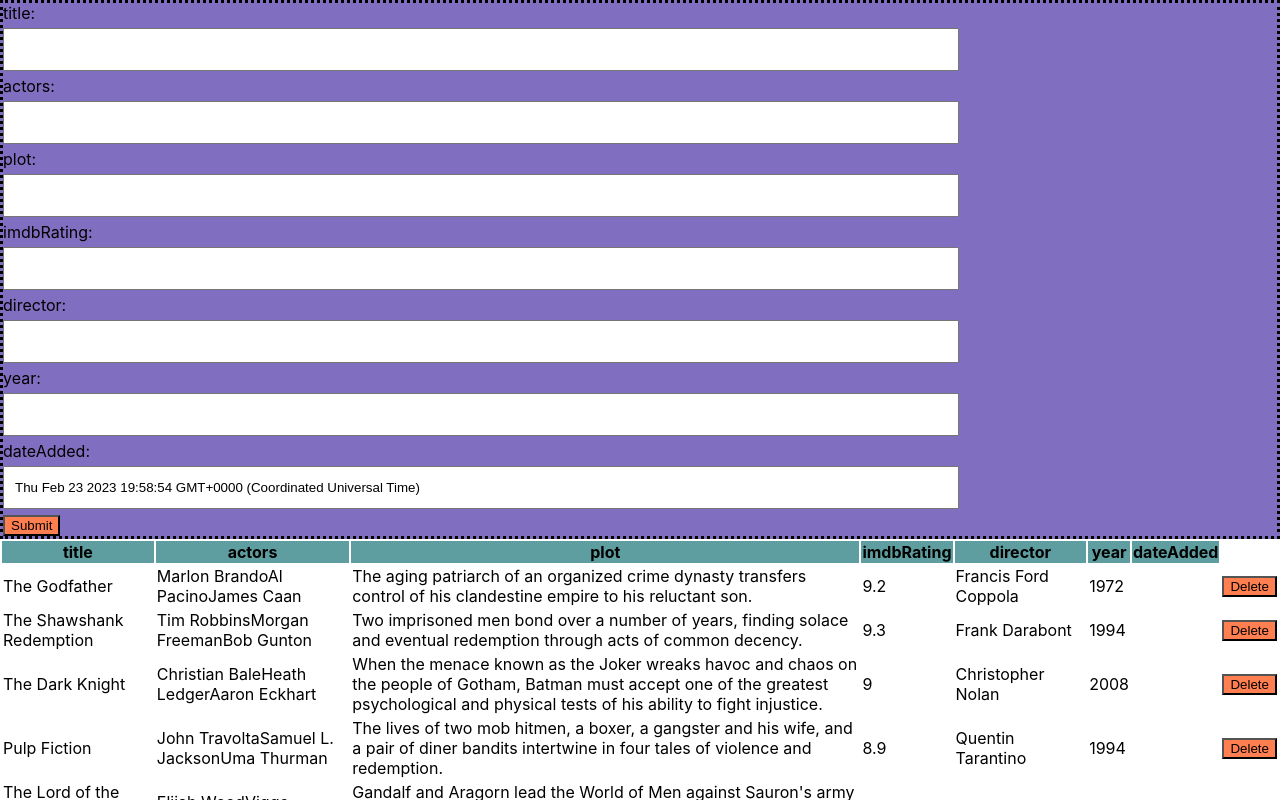
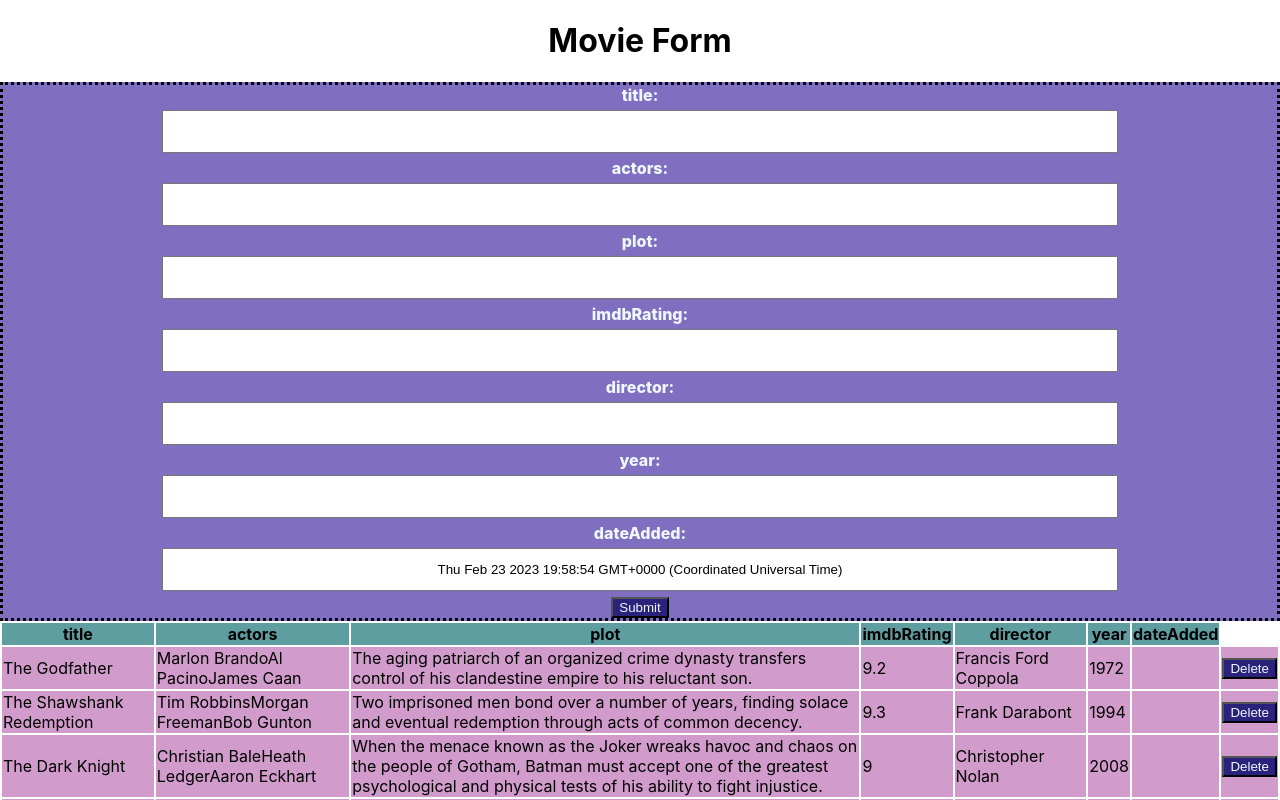
Before and after one commit to couchmeka/ReactIntroForm, a React (Create React App) app in the folder react-intro-form/: page / in a window 1280 px wide. Shown: the top 800 px of the page. Built offline with nearby package versions, Linux system fonts and the light colour scheme.

Commit message:
updating the time

```diff
--- a/react-intro-form/src/App.js
+++ b/react-intro-form/src/App.js
@@ -127,7 +127,7 @@ addMovie = movie => {
         render (){
         return (
     <div>
-
+       <h1>Movie Form</h1>
         <MovieForm addMovie ={this.addMovie}/>
         <Table movieData={this.state.movies}
         removeMovie = {this.removeMovie}/>
--- a/react-intro-form/src/MovieForm.js
+++ b/react-intro-form/src/MovieForm.js
@@ -6,6 +6,7 @@ import React, { Component } from 'react';
 
     constructor(props){
         super(props); //inheriting props from component.
+        let newDate =  Date()
 
         //set the initial state of the Form
         this.initalState = {
@@ -15,12 +16,16 @@ import React, { Component } from 'react';
             imdbRating: '',
             director:'',
             year: '',
-            dateAdded: Date()
+            dateAdded: newDate
         };
 
         //set our initial state to state.
         this.state = this.initalState;
     }
+
+    //runs after the components are rendered
+
+
 
     handleChange = event => {
         //get name and value out of target (element that changed)
@@ -38,10 +43,27 @@ import React, { Component } from 'react';
         //set the current state of our form to the handle submit
         this.props.addMovie(this.state);
 
-         //clear inputs by setting form to initial state
-        this.setState(this.initalState);
+         //clear inputs by setting form to initial state and updates the date
+        this.setState(
+
+            this.initalState = {
+                title:'',
+                actors: '',
+                plot: '',
+                imdbRating: '',
+                director:'',
+                year: '',
+                dateAdded: Date()
+            }
+
+
+        );
+
+
 
         }
+
+
 
     render(){
         const { title, actors, plot, imdbRating,director,year,dateAdded } = this.state;
--- a/react-intro-form/src/index.css
+++ b/react-intro-form/src/index.css
@@ -17,17 +17,24 @@ thead {
 }
 
 button {
-  background-color: coral;
+  background-color: rgb(43, 34, 124);
+  color: aliceblue;
 }
 
 form {
   background-color: rgb(128, 110, 192);
   border-style: dotted;
+
+}
+
+input {
+  align-items: center;
 }
 
 tbody{
 
   border-style: dotted;
+  background-color: rgb(209, 156, 204);
 }
 
 input {
@@ -35,9 +42,26 @@ input {
   padding: 12px 10px;
   margin: 5px 0;
   box-sizing: border-box;
+  text-align: center;
 
 }
 
+label {
+  text-align: center;
+  font-weight: 800;
+  color:aliceblue
+}
+
 tr:hover {
-  background-color: rgb(208, 202, 42);
+  background-color: rgb(230, 193, 222);
 }
+
+h1 {
+  text-align: center;
+}
+
+form {
+  display: flexbox;
+  text-align: center;
+  vertical-align: middle;
+}
```
